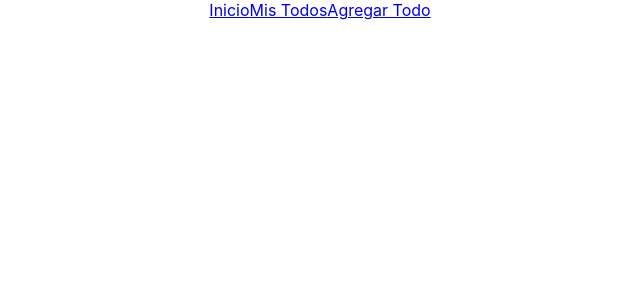
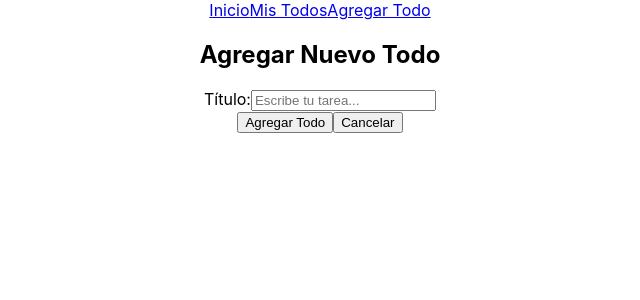
Before and after one commit to Simonvasquez0811/todo-app, a React (Create React App) app: page /add in a window 1280 px wide. Shown: the top 300 px of the page, without its empty margins (320-960 px from the left). Built offline with nearby package versions, Linux system fonts and the light colour scheme.

Commit message:
feat: formulario para crear nuevos todos con validación básica

```diff
--- a/src/components/AddTodo.js
+++ b/src/components/AddTodo.js
@@ -45,6 +45,37 @@
         }
     };
 
+    return (
+        <div>
+            <h2>Agregar Nuevo Todo</h2>
+
+            <form onSubmit={handleSubmit}>
+                <div>
+                    <label>Título:</label>
+                    <input
+                        type="text"
+                        value={title}
+                        onChange={(e) => setTitle(e.target.value)}
+                        placeholder="Escribe tu tarea..."
+                        disabled={loading}
+                    />
+                </div>
+
+                <div>
+                    <button type="submit" disabled={loading}>
+                        {loading ? 'Guardando...' : 'Agregar Todo'}
+                    </button>
+                    <button
+                        type="button"
+                        onClick={() => navigate('/todos')}
+                        disabled={loading}
+                    >
+                        Cancelar
+                    </button>
+                </div>
+            </form>
+        </div>
+    );
 }
 
 export default AddTodo;
```
